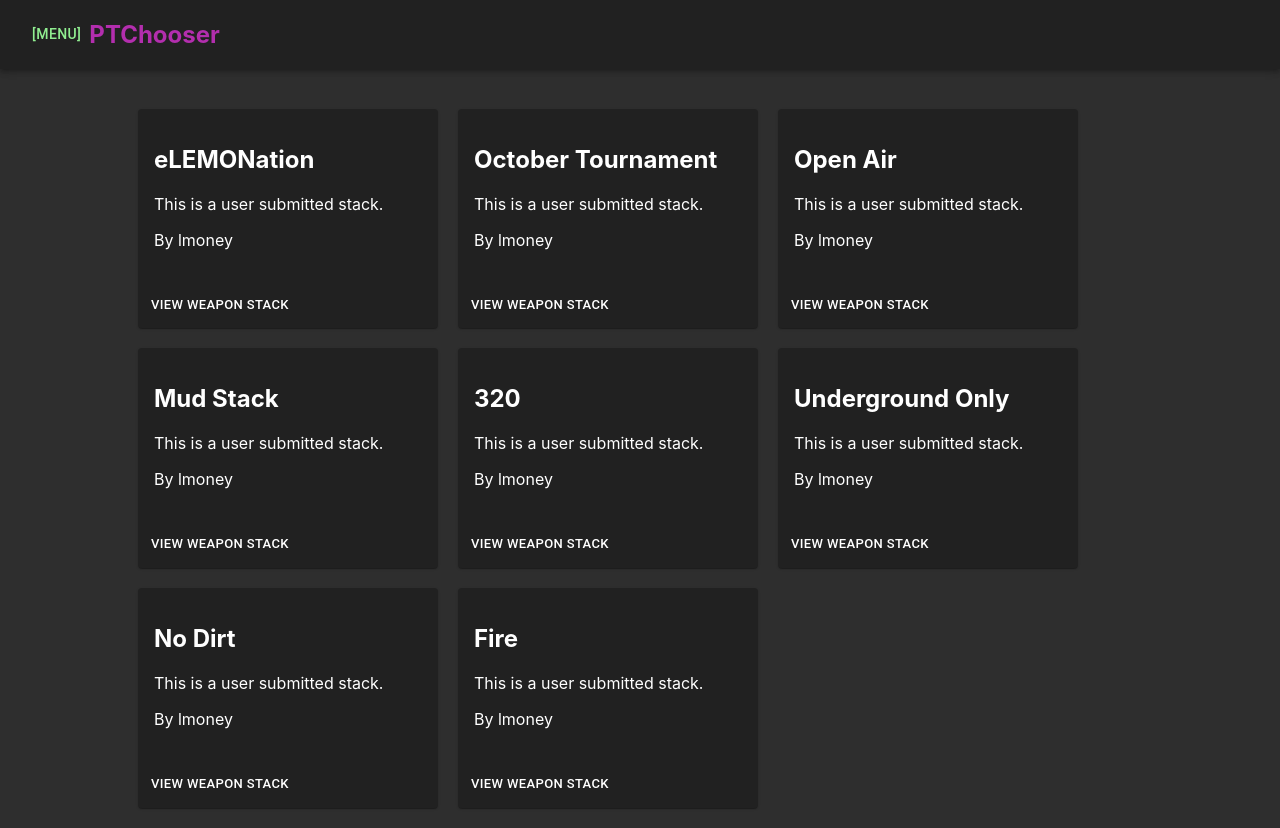
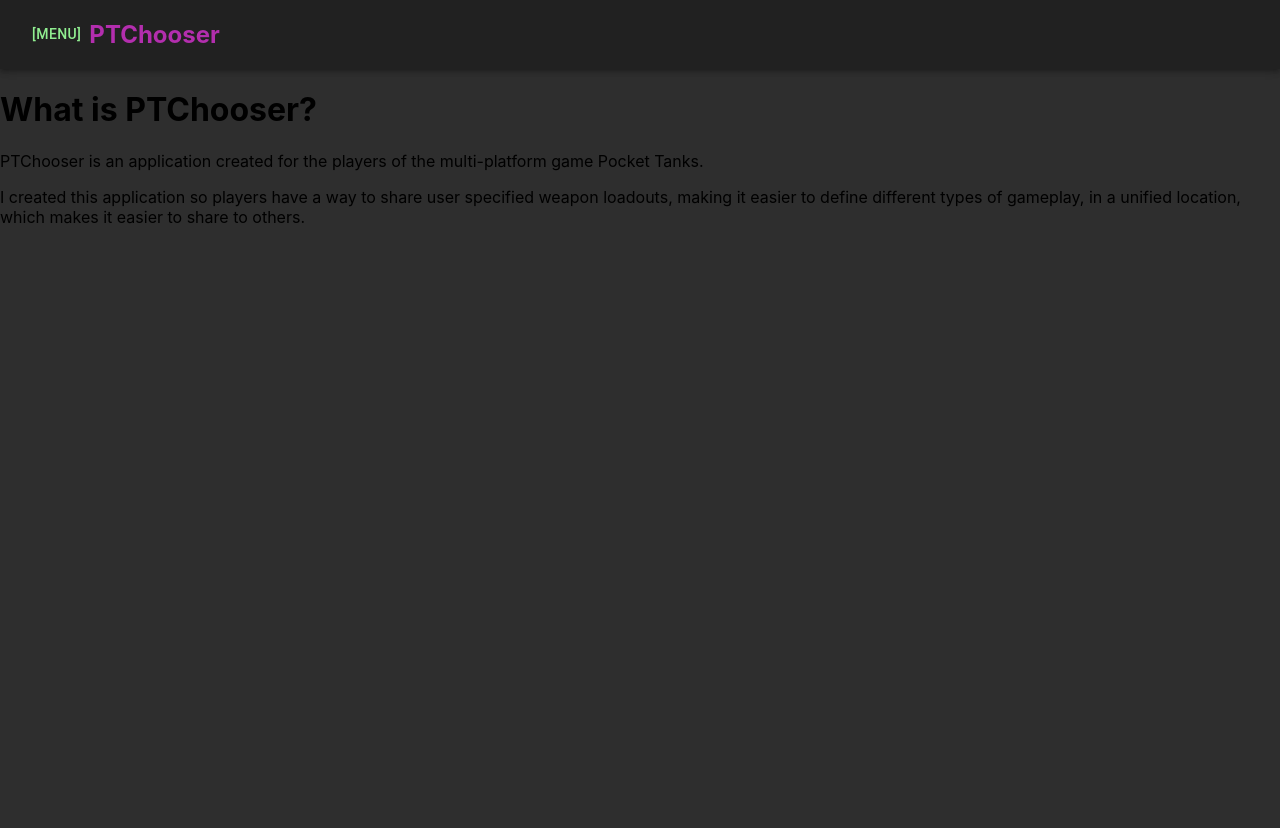
Before and after one commit to boostedd2/ptchooser-react, a React (Create React App) app: page /about in a window 1280 px wide. After the commit the page ends 800 px from the top, so only its background shows below. Built offline with nearby package versions, Linux system fonts and the light colour scheme.

Commit message:
added about

```diff
--- a/package.json
+++ b/package.json
@@ -10,6 +10,7 @@
     "@testing-library/user-event": "^7.1.2",
     "react": "^16.12.0",
     "react-dom": "^16.12.0",
+    "react-router-dom": "^5.1.2",
     "react-scripts": "3.3.0"
   },
   "scripts": {
--- a/src/App.js
+++ b/src/App.js
@@ -1,12 +1,19 @@
 import React from 'react';
+import { BrowserRouter, Route, Switch } from 'react-router-dom'
 import Navbar from './components/navbar/navbar';
 import StackList from './components/stack_list/stackList'
+import About from './components/about/about'
 
 function App() {
   return (
     <div className="App">
       <Navbar />
-      <StackList />
+      <BrowserRouter>
+        <Switch>
+          <Route exact path="/" component={StackList} />
+          <Route path="/about" component={About} />
+        </Switch>
+      </BrowserRouter>
     </div>
   );
 }
--- /dev/null
+++ b/src/components/about/about.js
@@ -0,0 +1,14 @@
+import React from 'react';
+
+
+const About = () => {
+  return(
+    <div>
+      <h1>What is PTChooser?</h1>
+      <p>PTChooser is an application created for the players of the multi-platform game Pocket Tanks.</p>
+      <p>I created this application so players have a way to share user specified weapon loadouts, making it easier to define different types of gameplay, in a unified location, which makes it easier to share to others.</p>
+    </div>
+  )
+}
+
+export default About;
--- a/src/components/drawer/drawer.js
+++ b/src/components/drawer/drawer.js
@@ -1,4 +1,5 @@
 import React from 'react';
+import { BrowserRouter, Link } from 'react-router-dom';
 import { makeStyles } from '@material-ui/core/styles';
 import Button from '@material-ui/core/Button';
 import Drawer from '@material-ui/core/Drawer';
@@ -46,8 +47,9 @@
       onKeyDown={toggleDrawer(side, false)}
     >
       <List>
+        <BrowserRouter>
           <h2 style={{textAlign: "center", color: "#b32eae"}}>PTChooser</h2>
-        <ListItem button className={classes.navItem}>
+          <ListItem component={Link} to="/" button className={classes.navItem}>
             <ListItemIcon></ListItemIcon>
             <ListItemText primary="Stacks" />
           </ListItem>
@@ -55,7 +57,7 @@
             <ListItemIcon></ListItemIcon>
             <ListItemText primary="Submit Stack" />
           </ListItem>
-        <ListItem button className={classes.navItem}>
+          <ListItem component={Link} to="/about" button className={classes.navItem}>
             <ListItemIcon></ListItemIcon>
             <ListItemText primary="What is this?" />
           </ListItem>
@@ -68,6 +70,7 @@
             <ListItemIcon></ListItemIcon>
             <ListItemText primary="Sign Up" />
           </ListItem>
+        </BrowserRouter>
       </List>
     </div>
   );
```
Also changed, not shown: 1 other file (tests, documents, lock files or other folders). Lines whose indentation alone changed are shown as unchanged.
